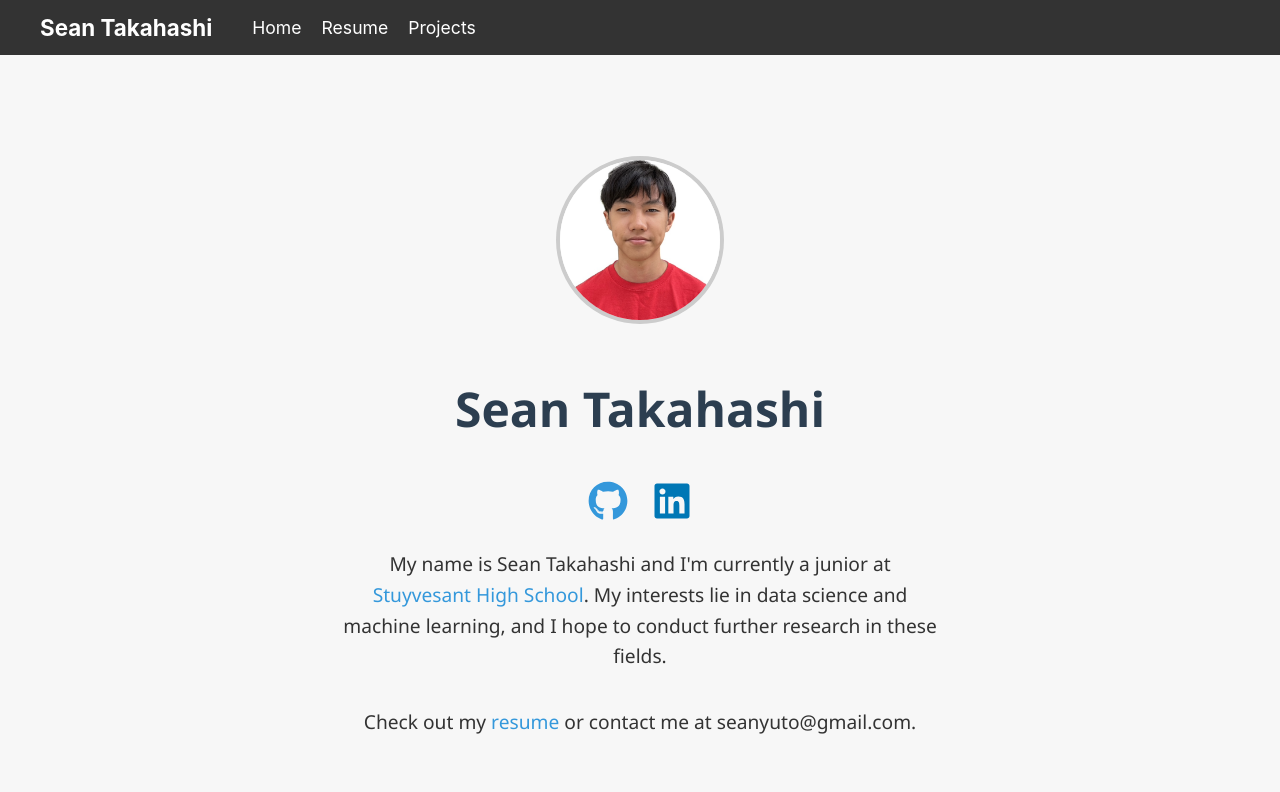
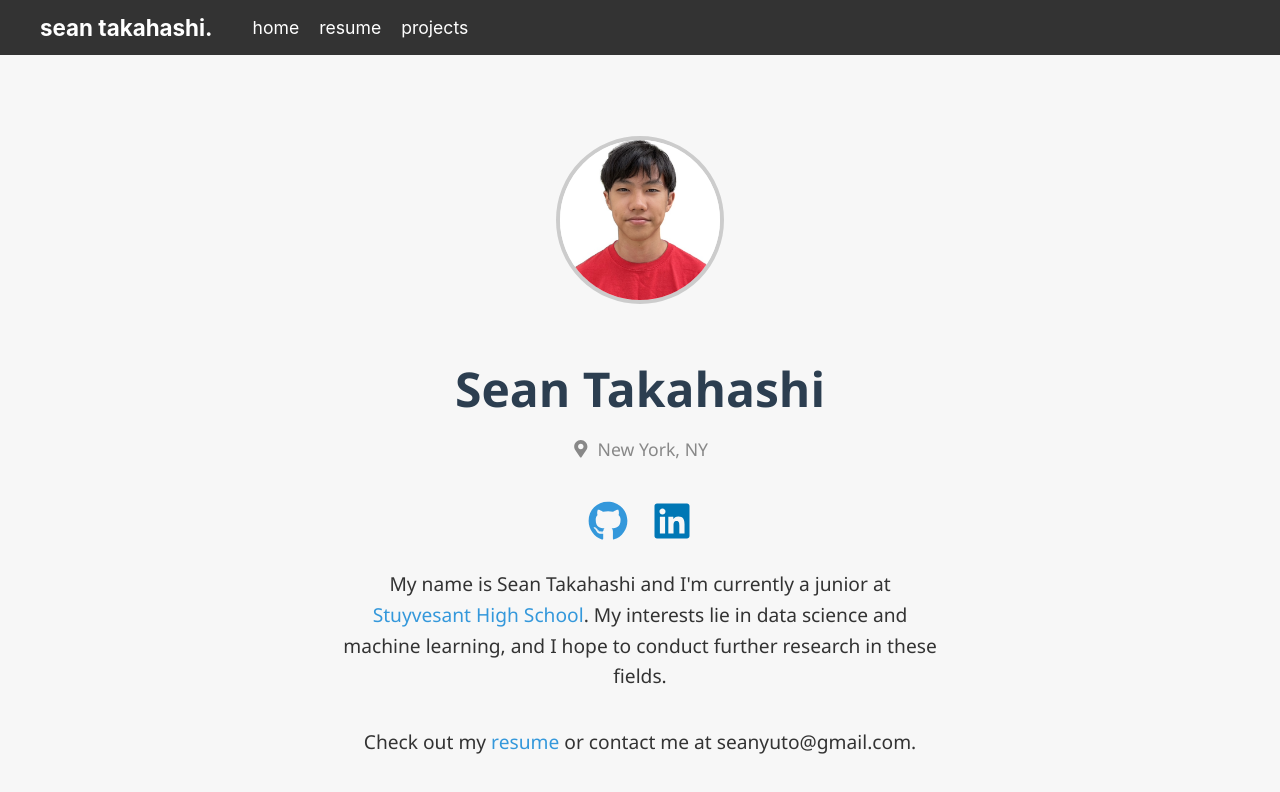
Before and after one commit to syt-cs/syt-cs.github.io, a React (Create React App) app: page /#/ in a window 1280 px wide. Shown: the top 792 px of the page. Built offline with nearby package versions, Linux system fonts and the light colour scheme.

Commit message:
improved homepage and navbar

```diff
--- a/src/components/Navbar.js
+++ b/src/components/Navbar.js
@@ -6,11 +6,11 @@ const Navbar = () => {
   return (
     <nav className="navbar">
       <div className="navbar-container">
-        <Link to="/" className="navbar-logo">Sean Takahashi</Link>  {/* Your name/logo links to home */}
+        <Link to="/" className="navbar-logo">sean takahashi.</Link>  {/* Your name/logo links to home */}
         <ul className="navbar-links">
-          <li><Link to="/" className="navbar-link">Home</Link></li>
-          <li><a href="/resume.pdf" target="_blank" rel="noopener noreferrer" className="navbar-link">Resume</a></li>
-          <li><Link to="/projects" className="navbar-link">Projects</Link></li>
+          <li><Link to="/" className="navbar-link">home</Link></li>
+          <li><a href="/resume.pdf" target="_blank" rel="noopener noreferrer" className="navbar-link">resume</a></li>
+          <li><Link to="/projects" className="navbar-link">projects</Link></li>
         </ul>
       </div>
     </nav>
--- a/src/pages/Home.css
+++ b/src/pages/Home.css
@@ -34,6 +34,18 @@
   text-decoration: underline;
 }
 
+.home-location {
+  display: flex;
+  align-items: center;
+  font-size: 1.1rem;
+  color: #888;
+  margin-bottom: 1rem;
+}
+
+.home-location svg {
+  margin-right: 8px;
+}
+
 .social-links {
   display: flex;
   justify-content: center;
@@ -59,3 +71,40 @@
   border: 4px solid #ccc;
   margin-bottom: 20px;
 }
+
+@keyframes fadeIn {
+  from {
+    opacity: 0;
+    transform: translateY(20px);
+  }
+
+  to {
+    opacity: 1;
+    transform: translateY(0);
+  }
+}
+
+.fade-in {
+  animation: fadeIn 1s ease forwards;
+  opacity: 0; /* Start hidden before animation triggers */
+}
+
+.fade-in.delay-1 {
+  animation-delay: 0.3s;
+}
+
+.fade-in.delay-2 {
+  animation-delay: 0.6s;
+}
+
+.fade-in.delay-3 {
+  animation-delay: 0.9s;
+}
+
+.fade-in.delay-4 {
+  animation-delay: 1.2s;
+}
+
+.fade-in.delay-5 {
+  animation-delay: 1.5s;
+}
--- a/src/pages/Home.js
+++ b/src/pages/Home.js
@@ -1,25 +1,29 @@
 import React from 'react';
-import { FaGithub, FaLinkedin } from 'react-icons/fa';
+import { FaGithub, FaLinkedin, FaMapMarkerAlt } from 'react-icons/fa';
 import './Home.css';
 
 const Home = () => {
   return (
     <div className="home-container">
-      <img src="/pfp.jpg" alt="Sean Takahashi" className="profile-image" />
-      <h1>Sean Takahashi</h1>
-      <div className="social-links">
+      <img src="/pfp.jpg" alt="Sean Takahashi" className="profile-image fade-in" />
+      <h1 className="fade-in delay-1">Sean Takahashi</h1>
+      <div className="home-location fade-in delay-2">
+        <FaMapMarkerAlt />
+        New York, NY
+      </div>
+      <div className="social-links fade-in delay-3">
         <a href="https://github.com/syt-cs" target="_blank" rel="noopener noreferrer">
-        <FaGithub size={40} color="#3498db" />
+          <FaGithub size={40} color="#3498db" />
         </a>
         <a href="https://linkedin.com/in/seantakahashi" target="_blank" rel="noopener noreferrer">
           <FaLinkedin size={40} color="#0077b5" />
         </a>
       </div>
-      <p>
+      <p className="fade-in delay-4">
         My name is Sean Takahashi and I'm currently a junior at <a href="https://stuy.enschool.org" target="_blank" rel="noopener noreferrer">Stuyvesant High School</a>.
         My interests lie in data science and machine learning, and I hope to conduct further research in these fields.
       </p>
-      <p>
+      <p className="fade-in delay-5">
         Check out my <a href="/resume.pdf" target="_blank" rel="noopener noreferrer">resume</a> or contact me at seanyuto@gmail.com.
       </p>
     </div>
```
Lines whose indentation alone changed are shown as unchanged.
